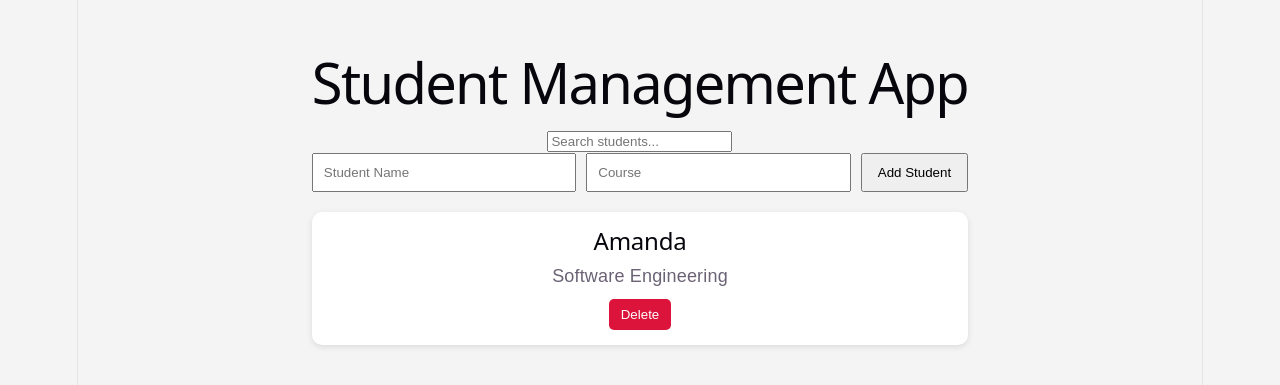
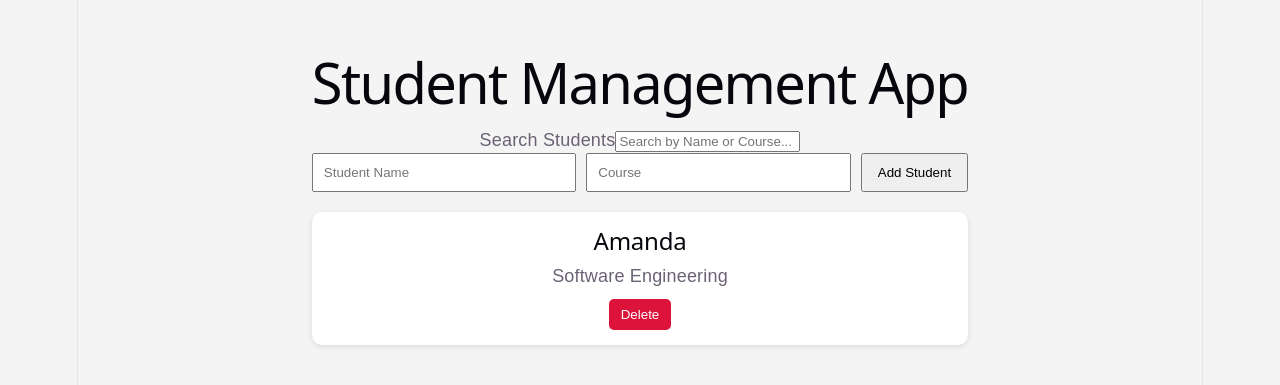
Before and after one commit to amandagm77/MiniProject_StudentManagementApp, a React (Vite) app: page / in a window 1280 px wide. Shown: the part 229-614 px from the top of the page. Built offline with nearby package versions, Linux system fonts and the light colour scheme.

Commit message:
Updates to improve Search Bar

```diff
--- a/src/App.jsx
+++ b/src/App.jsx
@@ -53,7 +53,7 @@ function App() {
       <StudentForm addStudent={addStudent} />
 
       <StudentList
-        students={students}
+        students={filteredStudents}
         deleteStudent={deleteStudent}
       />
     </div>
--- a/src/components/SearchBar.jsx
+++ b/src/components/SearchBar.jsx
@@ -1,9 +1,11 @@
 function SearchBar({ searchTerm, setSearchTerm }) {
   return (
     <div className="search-bar">
+      <label>Search Students</label>
+
       <input
         type="text"
-        placeholder="Search students..."
+        placeholder="Search by Name or Course..."
         value={searchTerm}
         onChange={(e) => setSearchTerm(e.target.value)}
       />
```
